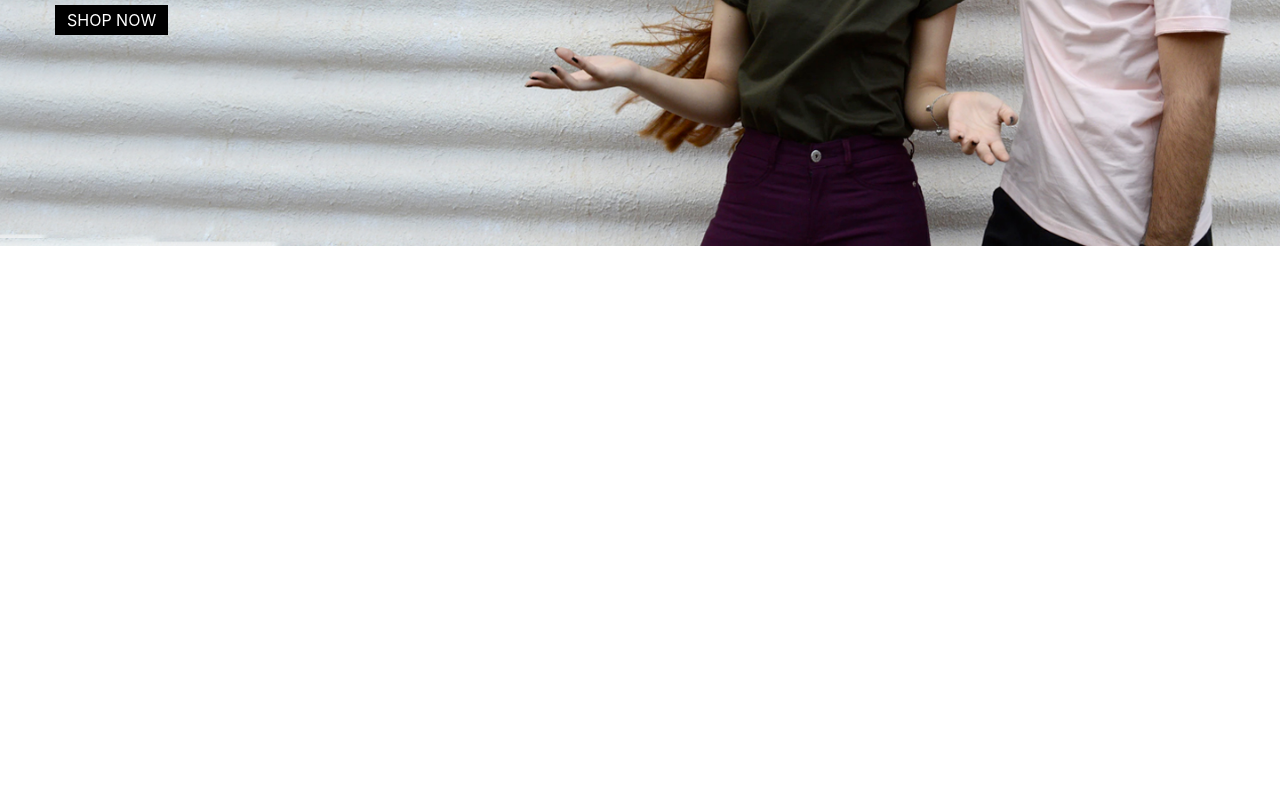
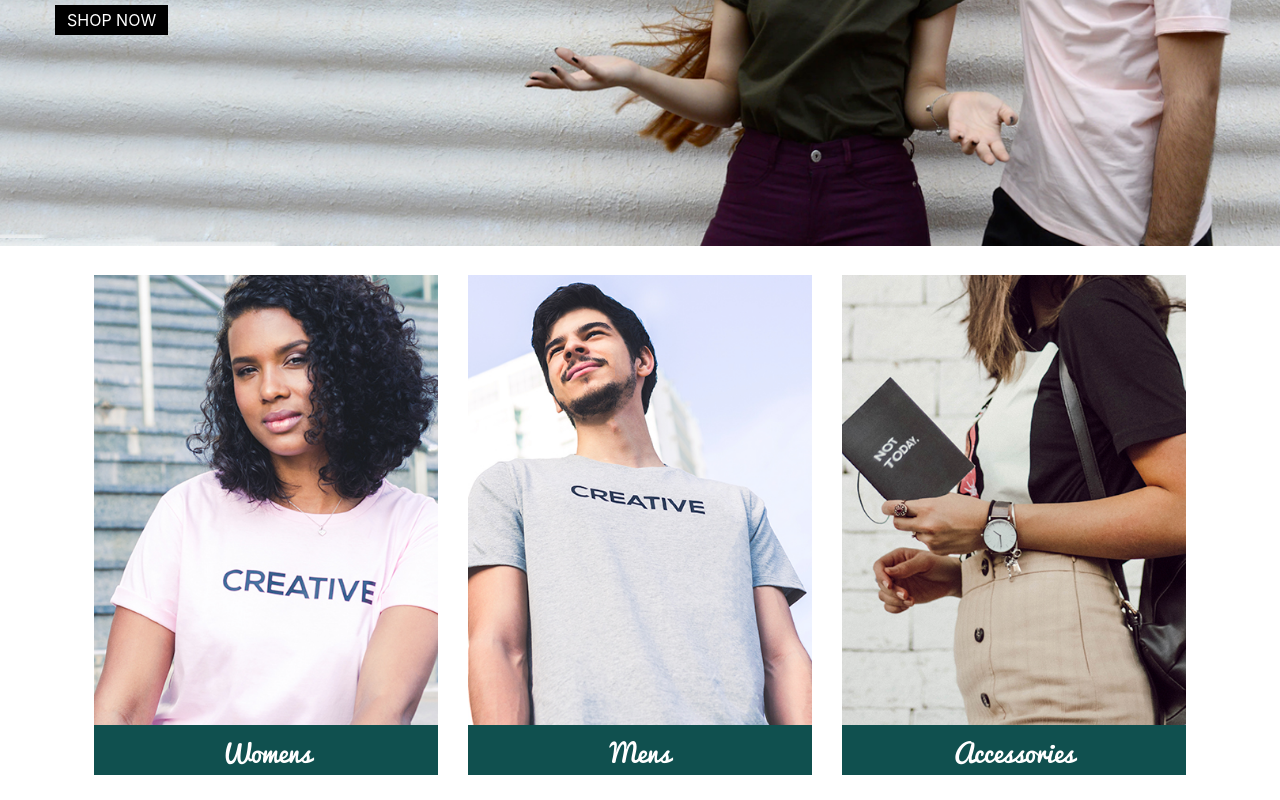
Before and after one commit to Duquea95/Dyode-code-challenge, a React (Create React App) app: page / in a window 1280 px wide. Shown: the part 416-1216 px from the top of the page. Before the commit the page ends 800 px from the top, so only its background shows below. Built offline with nearby package versions, Linux system fonts and the light colour scheme.

Commit message:
add mobile & desktop product-cards

```diff
--- a/src/App.css
+++ b/src/App.css
@@ -55,7 +55,8 @@ img {
 li {
   list-style: none;
 }
-.container-fluid{
+.container-fluid,
+.product-cards__container {
   padding: 0 23px;
 }
 header,
@@ -64,7 +65,7 @@ header,
 .shop-now__cta {
   color: #fff;
 }
-.hero-text h1, .nav-logo a{
+.hero-text h1, .nav-logo a, .product-card__text{
   font-family: Pacifico;
 }
 header{
@@ -76,7 +77,7 @@ header{
 }
 .mobile-dropdown{
 }
-.nav__mobile-container{
+.nav__mobile-container, .product-card__button{
   text-align: center;
 }
 .nav__mobile-left,
@@ -118,6 +119,30 @@ header{
   padding: 5px 12px;
 }
 
+.product-cards__container{
+  padding-top: 15px;
+  padding-bottom: 15px;
+}
+.product-card__image img{
+  display: block;
+}
+.product-card{
+  display: inline-block;
+  width: 50%;
+  padding: 0 5px;
+}
+.product-card:nth-child(3) {
+  width: 100%;
+  padding-top: 15px;
+}
+.product-card:last-child {
+  display: none;
+}
+.product-card__button{
+  background: #10504f;
+  color: #fff;
+}
+
 @media only screen and (min-width: 1024px){
   .container-fluid{
     padding: 0 55px;
@@ -155,4 +180,35 @@ header{
   .shop-now__cta {
     font-size: 16px;
   }
+  .product-cards__container {
+    display: flex;
+    padding-top: 25px;
+    padding-bottom: 25px;
+    justify-content: center;
+  }
+  .product-card{
+    width: unset;
+    padding: 0 15px;
+  }
+  /* .product-card:nth-child(2) {
+    padding: 0 15px;
+  } */
+  .product-card:nth-child(3) {
+    display: none;
+  }
+  .product-card:last-child{
+    display: block;
+  }
+  .product-card__image img{
+    max-height: 450px;
+  }
+  .product-card__button{
+    height: 50px;
+    display: flex;
+    justify-content: center;
+    align-items: center;
+  }
+  .product-card__text{
+    font-size: 26px;
+  }
 }
--- a/src/App.js
+++ b/src/App.js
@@ -2,7 +2,7 @@ import React from 'react';
 import './App.css';
 import Navbar from './components/Navbar';
 import Hero from './components/Hero';
-import Images from './Images.js'
+import { MainHeroImages, ProductCardImages } from './Images.js'
 import ProductCards from './components/ProductCards'
 
 function App() {
@@ -13,9 +13,9 @@ function App() {
         <Navbar/>
         <main>
           <Hero
-          images = {Images}
+          images = {MainHeroImages}
           />
-          <ProductCards images={Images}/>
+          <ProductCards images={ProductCardImages}/>
         </main>
         <footer></footer>
       </div>
--- a/src/Images.js
+++ b/src/Images.js
@@ -2,16 +2,28 @@ import Image1 from './images/Hero_Image_1.jpg'
 import Image2 from './images/Hero_Image_1_Mobile.jpg'
 import Image3 from './images/Womens_Image.jpg'
 import Image4 from './images/Mens_Image.jpg'
-import Image5 from './images/Accessories_Image.jpg'
+import Image5 from './images/Accessories_Image_Mobile.jpg'
+import Image6 from './images/Accessories_Image.jpg'
 
-const Images = [
+export const MainHeroImages = [
     Image1,
-    Image2,
-    Image3,
-    Image4,
-    Image5,
-    // Image6,
-    // Image7,
+    Image2
 ]
-
-export default Images
+export const ProductCardImages = [
+    {
+        name: "Womens",
+        image: Image3
+    },
+    {
+        name: "Mens",
+        image: Image4
+    },
+    {
+        name: "Accessories",
+        image: Image5
+    },
+    {
+        name: "Accessories",
+        image: Image6
+    }
+]
--- a/src/components/ProductCards.js
+++ b/src/components/ProductCards.js
@@ -1,34 +1,26 @@
 import React from 'react'
 
 const ProductCards = ({images}) => {
-    console.log(images)
-
+    // console.log(images)
     return(
-        <div className="hero">
-            {/* <div className="hero-container">
-                <div className="hero-text__container column">
-                    <div className="column">
-                        <div className="container-fluid">
-                            <div className="hero-text">
-                                <div>
-                                    <h1>Title Goes Here</h1>
-                                </div>
-                                <div>
-                                    <p>Tagline will go right here</p>
-                                </div>
-                                <div></div>
-                                <div className="button-wrap">
-                                    <a className="shop-now__cta">SHOP NOW</a>
-                                </div>
+        <div className="product-cards__container">
+            {
+                images.map((image) =>
+                <div className="product-card">
+                    <div>
+                        <picture className="product-card__image">
+                            <img src={image.image} alt={`${image.name}-Products`}/>
+                        </picture>
+                    </div>
+                    <div className="product-card__button-container">
+                        <div className="">
+                            <div className="product-card__button">
+                                <a className="product-card__text">{image.name}</a>
                             </div>
                         </div>
                     </div>
                 </div>
-                <picture>
-                    <source media="(min-width: 1024px)" srcSet={images[0]}/>
-                    <img src={images[1]} alt=""/>
-                </picture>
-            </div> */}
+            )}
         </div>
     )
 }
```
